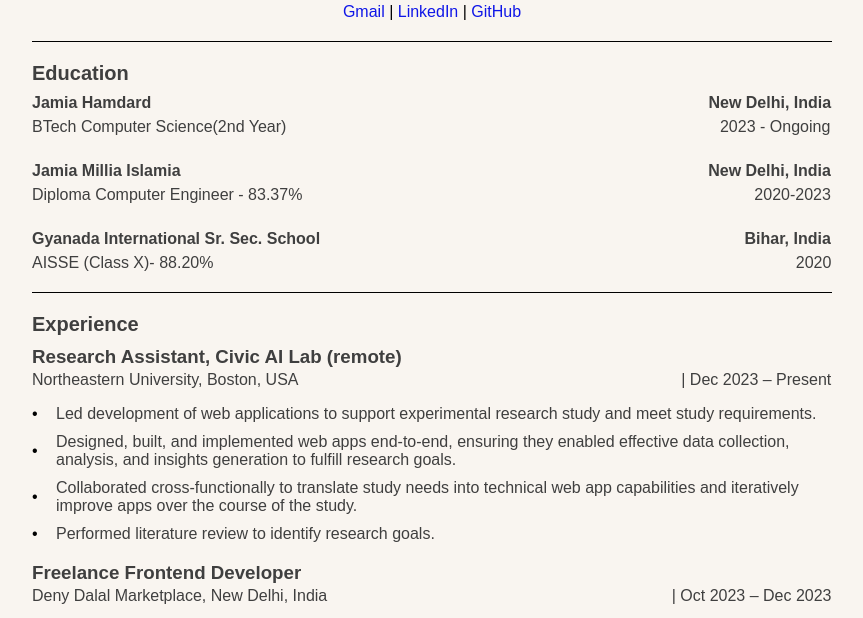
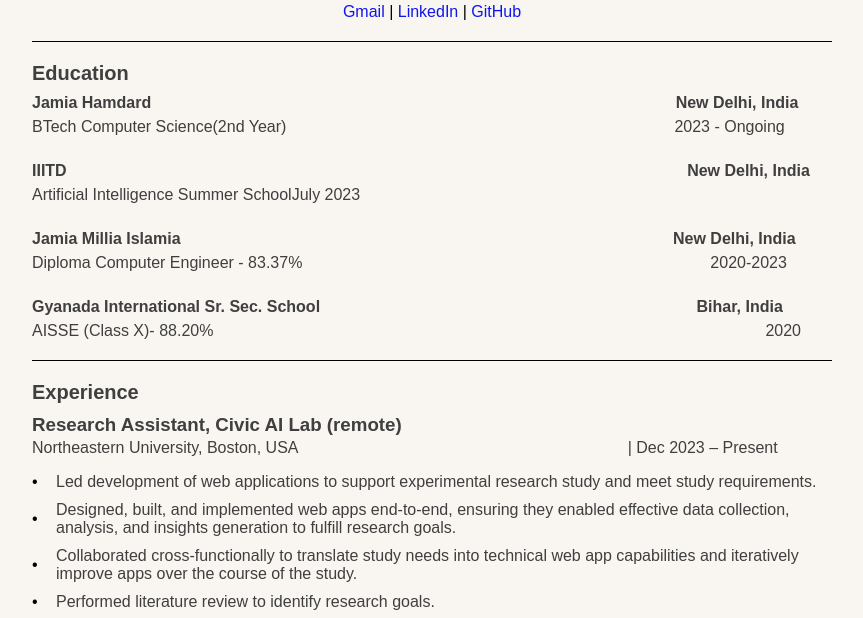
Before and after one commit to Kaif-Imteyaz/Kaif-Imteyaz, a plain HTML site: page index.html in a window 1280 px wide. Shown: the part 124-742 px from the top of the page, without its empty margins (208-1071 px from the left). Drawn offline with Linux system fonts and the light colour scheme.

Commit message:
initial commit 2

```diff
--- a/index.html
+++ b/index.html
@@ -39,6 +39,20 @@
                         <span>BTech Computer Science</span>
                         <span>(2nd Year)</span>
                         <span id="year">2023 - Ongoing</span>
+                    </div>
+                </div>
+
+            </li>
+            <li>
+                <div class="education-details">
+                    <p>
+
+                        <strong id="college">IIITD</strong>
+                        <strong id="address-iiitd">New Delhi, India</strong>
+                    </p>
+                    <div class="course-details">
+                        <span>Artificial Intelligence Summer School</span>
+                        <span id="year-iiitd">July 2023</span>
                     </div>
                 </div>
 
--- a/style.css
+++ b/style.css
@@ -25,16 +25,18 @@
 }
 
 #address {
-    margin-left: 69.1%;
+    margin-left: 65%;
+}
+#address-iiitd{
+    margin-left: 77%;
 }
 
-
 #address-dip {
-    margin-left: 65.4%;
+    margin-left: 61%;
 }
 
 #address-schl {
-    margin-left: 52.5%;
+    margin-left: 46.5%;
 }
 
 li {
@@ -60,15 +62,18 @@
 }
 
 #year {
-    margin-left: 54.2%
+    margin-left: 48.5%
 }
 
+#year-iitd{
+    margin-left: 53.5%;
+}
 #year-dip {
-    margin-left: 56.5%
+    margin-left: 51%
 }
 
 #year-schl {
-    margin-left: 72.8%
+    margin-left: 69%
 }
 
 .exp-cont1 {
@@ -76,15 +81,15 @@
 }
 
 #exp-time1 {
-    margin-left: 47.4%;
+    margin-left: 40.7%;
 }
 
 #exp-time2 {
-    margin-left: 42.5%;
+    margin-left: 35%;
 }
 
 #exp-time3 {
-    margin-left: 40.6%;
+    margin-left: 33%;
 }
 
 #company {
@@ -175,7 +180,6 @@
 #work-para{
     margin-top: -1.5%;
 }
-
 @media only screen and (max-width: 600px) {
     body {
         padding: 10px;
@@ -198,6 +202,7 @@
     #year,
     #year-dip,
     #year-schl,
+    #year-iiitd,
     .exp-cont1,
     #exp-time1,
     #exp-time2,
@@ -223,6 +228,7 @@
 
     #address,
     #address-dip,
+    #address-iiitd,
     #address-schl {
         margin: 0;
     }
```
